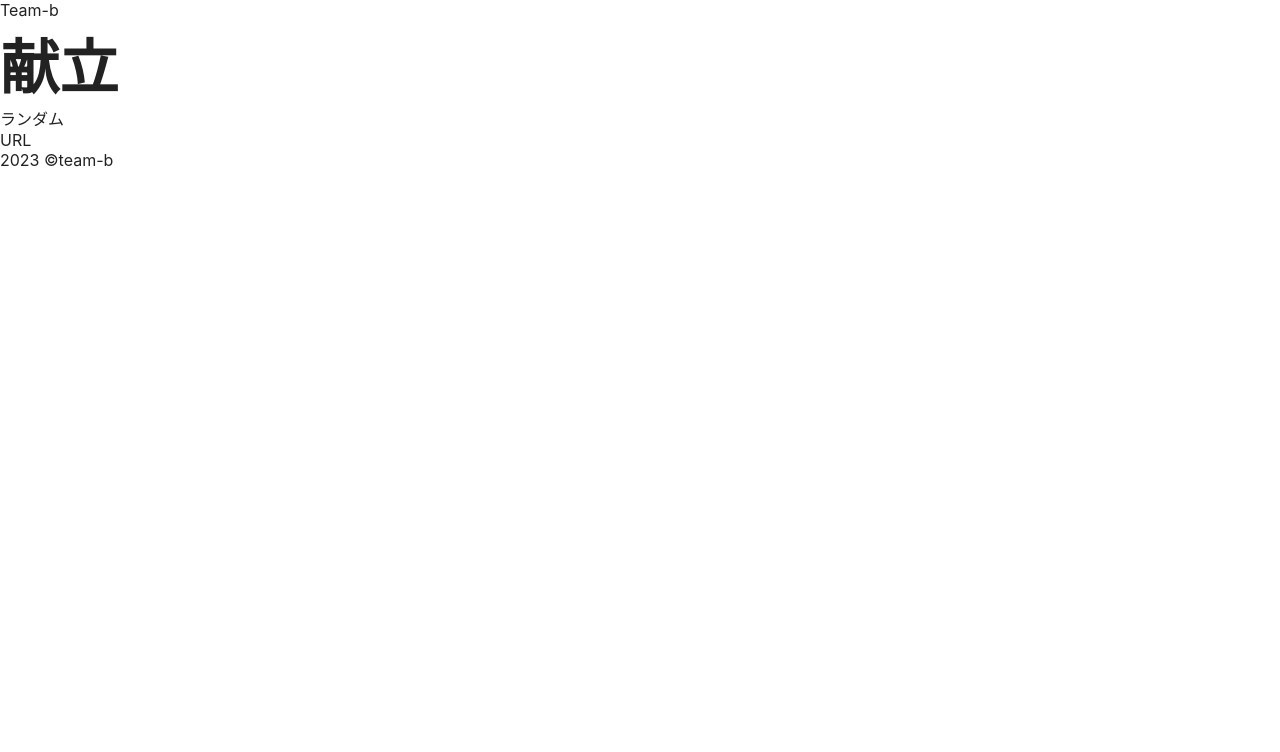
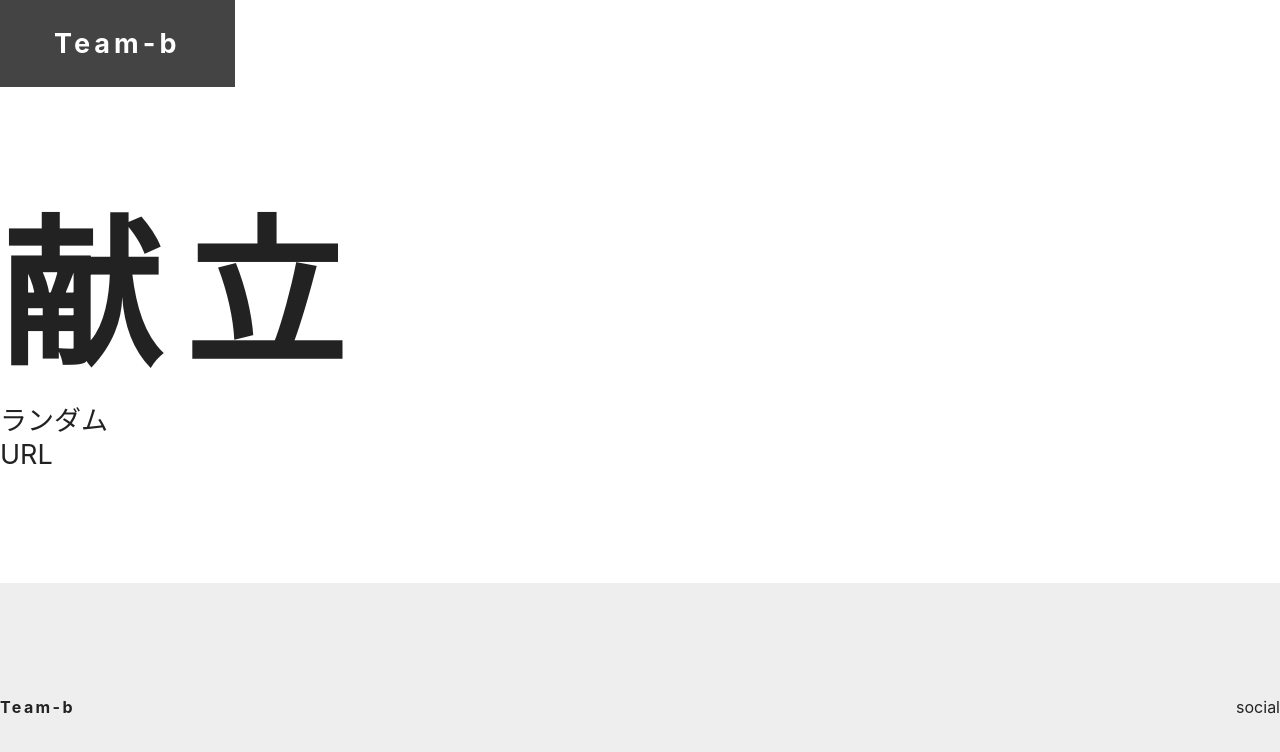
Before and after one commit to itc-s22029/ReactLesson05, a Next.js app: page / in a window 1280 px wide. Shown: the top 752 px of the page. Built offline with nearby package versions, Linux system fonts and the light colour scheme.

Commit message:
header, footerのレイアウトを整えた

```diff
--- a/components/footer.js
+++ b/components/footer.js
@@ -1,4 +1,14 @@
+import Logo from 'components/logo'
+import styles from 'styles/footer.module.css'
+
 function Footer(){
-	return <footer>2023 ©team-b</footer>
+	return (
+		<footer className={styles.wrapper}>
+			<div className={styles.flexContainer}>
+				<Logo />
+					social
+			</div>
+		</footer>
+	)
 }
 export default Footer
--- a/components/header.js
+++ b/components/header.js
@@ -3,7 +3,7 @@ import Logo from 'components/logo'
 function Header() {
 	return (
 		<header>
-			<Logo />
+			<Logo boxOn />
 		</header>
 	)
 }
--- a/components/hero.js
+++ b/components/hero.js
@@ -1,9 +1,13 @@
-function Hero(){
+import styles from 'styles/hero.module.css'
+
+function Hero({title, button1, link1, imageOn = false}){
 	return (
-		<div>
-			<h1>献立</h1>
-			<p>ランダム</p>
-			<p>URL</p>
+		<div className={styles.flexContainer}>
+			<div className={styles.text}>
+				<h1 className={styles.title}>献立</h1>
+				<p className={styles.button1}>ランダム</p>
+				<p className={styles.link1}>URL</p>
+			</div>
 		</div>
 	)
 }
--- a/components/logo.js
+++ b/components/logo.js
@@ -1,9 +1,10 @@
 import Link from 'next/link'
+import styles from 'styles/logo.module.css'
 
-function Logo() {
+function Logo({ boxOn = false }) {
 	return  (
 		<Link legacyBehavior href="/">
-			<a>Team-b</a>
+			<a className={boxOn ? styles.box : styles.basic}>Team-b</a>
 		</Link>
 	)
 }
--- a/styles/footer.module.css
+++ b/styles/footer.module.css
@@ -0,0 +1,9 @@
+.wrapper {
+	padding: var(--space-xl) 0;
+	background-color: var(--gray-10);
+}
+
+.flexContainer {
+	composes: sideBySideCenter from 'styles/utils.module.css';
+	gap: 2em;
+}
--- /dev/null
+++ b/styles/hero.module.css
@@ -0,0 +1,21 @@
+.flexContainer {
+	composes: sideBySideCenter from 'styles/utils.module.css';
+}
+
+.text {
+	padding-top: calc(var(--display) * 0.5);
+	padding-bottom: calc(var(--display) * 0.7);
+}
+
+.title {
+	font-size: var(--display);
+	font-weight: 900;
+	letter-spacing: 0.15em;
+}
+
+.button1 {
+	font-size: var(--small-heading2);
+}
+.link1 {
+	font-size: var(--small-heading2);
+}
--- a/styles/logo.module.css
+++ b/styles/logo.module.css
@@ -0,0 +1,14 @@
+.basic {
+	font-size: var(--heading2);
+	font-weight: 700;
+	letter-spacing: 0.15em;
+}
+
+.box{
+	composes: basic;
+	display: inline-block;
+	padding: 1em 2em;
+	background-color: var(--gray-75);
+	color: var(--white);
+	font-size:var(--small-heading2);
+}
--- /dev/null
+++ b/styles/utils.module.css
@@ -0,0 +1,32 @@
+/*両端揃え*/
+.spaceBetween {
+	display: flex;
+	justify-content: space-between;
+	align-items: center;
+}
+
+/*横並び（基本）*/
+.sideBySide {
+	display: flex;
+	flex-direction: column;
+}
+
+@media (min-width: 768px) {
+	.sideBySide {
+		flex-direction: row;
+		justify-content: space-between;
+	}
+}
+
+/*横並び（中央揃え）*/
+.sideBySideCenter {
+	composes: sideBySide;
+	align-items: center;
+	text-align: center;
+}
+
+@media (min-width: 768px){
+	.sideBySideCenter {
+		text-align: left;
+	}
+}
```
